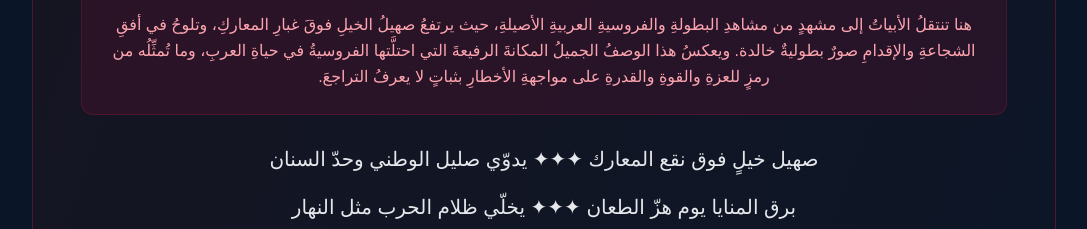
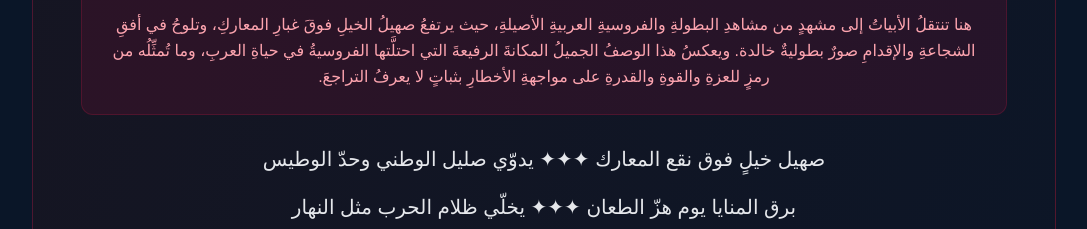
Before and after one commit to qabilatalnaim/qabila-al-naim, a React (Vite) app: page /poetry in a window 1280 px wide. Shown: the part 6240-6469 px from the top of the page, without its empty margins (96-1183 px from the left). Built offline with nearby package versions, Linux system fonts and the light colour scheme.

Commit message:
Fix صليل to صليل الوطن

```diff
--- a/src/pages/PoetryPage.tsx
+++ b/src/pages/PoetryPage.tsx
@@ -439,7 +439,7 @@ export default function PoetryPage() {
                   </p>
                 </div>
                 <p className="text-gray-200 text-xl leading-loose mb-2">
-                  صهيل خيلٍ فوق نقع المعارك ✦✦✦ يدوّي صليل الوطني وحدّ السنان
+                  صهيل خيلٍ فوق نقع المعارك ✦✦✦ يدوّي صليل الوطني وحدّ الوطيس
                 </p>
                 <p className="text-gray-200 text-xl leading-loose">
                   برق المنايا يوم هزّ الطعان ✦✦✦ يخلّي ظلام الحرب مثل النهار
```
